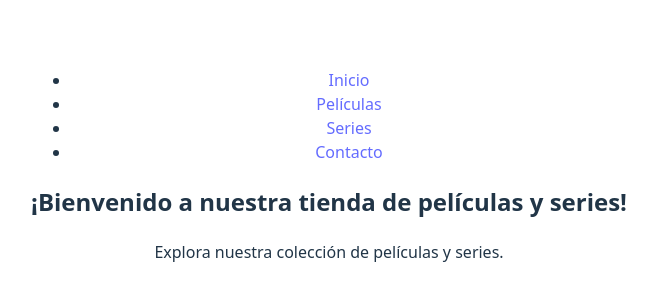
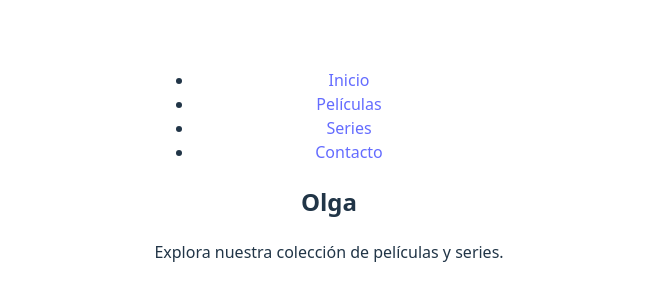
Before and after one commit to blom31/creaTuLandingBetancourt, a React (Vite) app: page / in a window 1280 px wide. Shown: the part 234-534 px from the top of the page, without its empty margins (311-968 px from the left). Built offline with nearby package versions, Linux system fonts and the light colour scheme.

Commit message:
Corrección del Prop enviado a ItemlistContainer

```diff
--- a/src/App.jsx
+++ b/src/App.jsx
@@ -2,11 +2,12 @@ import { NavBar } from "./components/NavBar/NavBar.jsx";
 import { ItemListContainer } from "./components/ItemListContainer/ItemListContainer.jsx";
 import "./App.css";
 
+const name = "Olga";
 function App() {
   return (
     <>
       <NavBar />
-      <ItemListContainer greeting />
+      <ItemListContainer nombre={name} />
     </>
   );
 }
--- a/src/components/CartWidget/CartWidget.jsx
+++ b/src/components/CartWidget/CartWidget.jsx
@@ -0,0 +1,3 @@
+export function CartWidget() {
+  return;
+}
--- a/src/components/ItemListContainer/ItemListContainer.jsx
+++ b/src/components/ItemListContainer/ItemListContainer.jsx
@@ -1,9 +1,7 @@
-export function ItemListContainer({ greeting }) {
-  greeting = "¡Bienvenido a nuestra tienda de películas y series!";
-
+export function ItemListContainer({ nombre }) {
   return (
     <div className="item-list-container">
-      <h2>{greeting}</h2>
+      <h2>{nombre}</h2>
       <p>Explora nuestra colección de películas y series.</p>
       {/* Aquí podrías agregar más contenido, como una lista de productos */}
     </div>
```
